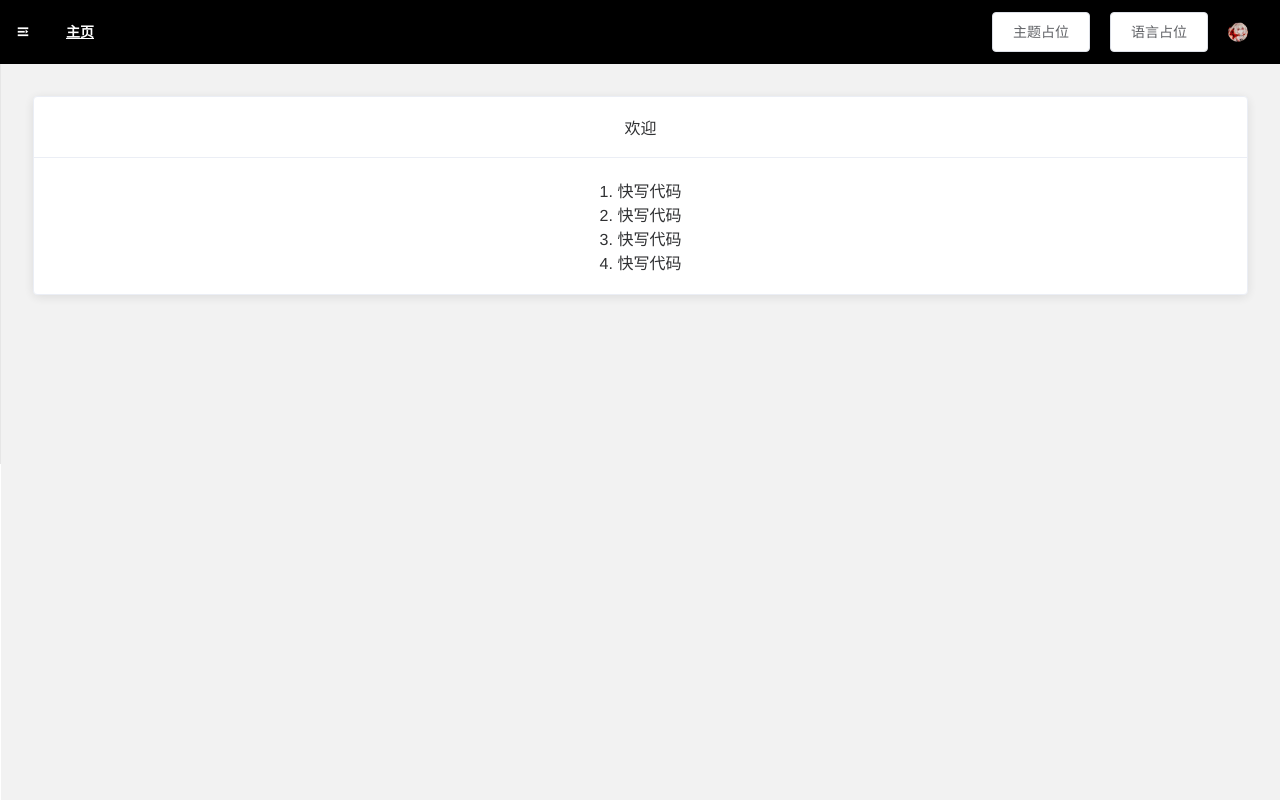
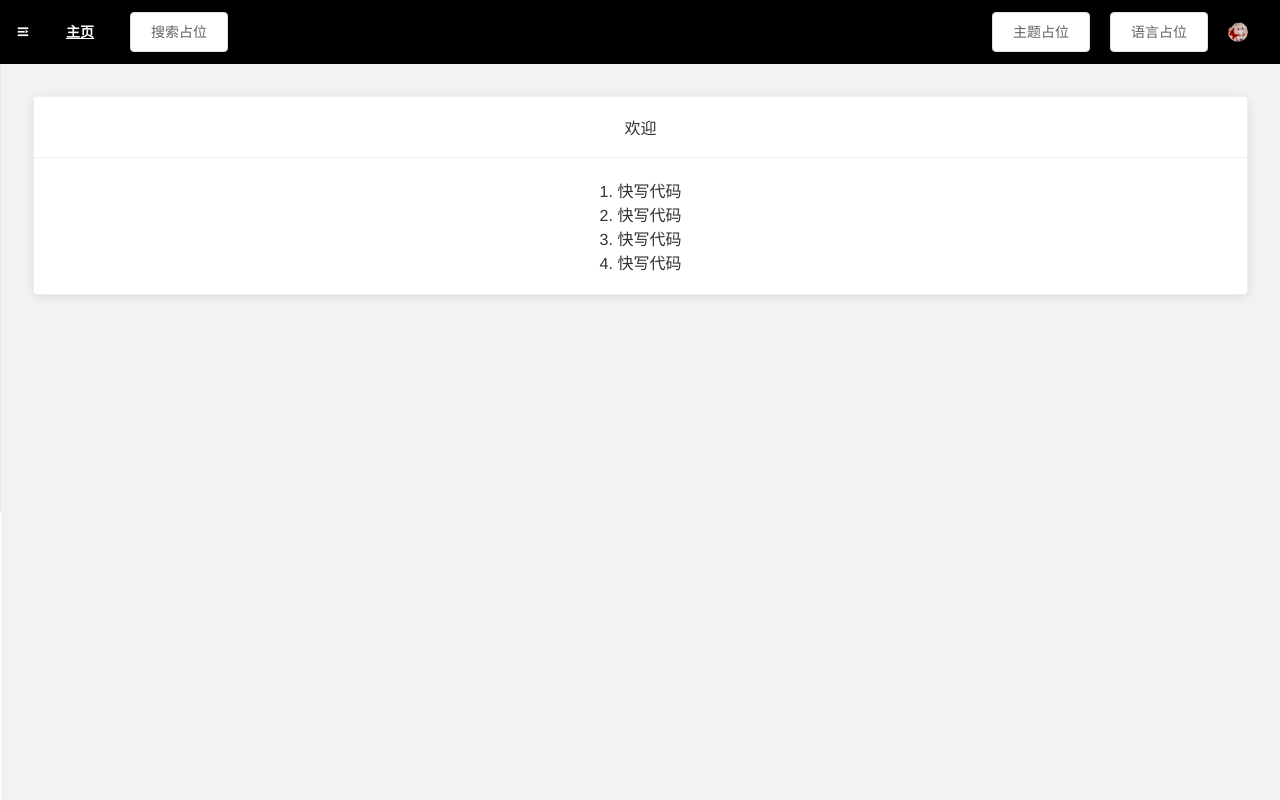
Before and after one commit to AExiaoliou/whogo-ui, a Vue app: page /#/welcome in a window 1280 px wide. Before the commit this address led to /#/welcome. Built offline with nearby package versions, Linux system fonts and the light colour scheme.

Commit message:
add: 有人说很空那就不那么空

```diff
--- a/src/views/NavBar.vue
+++ b/src/views/NavBar.vue
@@ -5,8 +5,11 @@
         <i :class="foldIcon" @click="sideCollapse"></i>
       </div>
     </div>
-    <div class="Header-item" style="flex: auto">
-      <a class="Header-link" href="/#" style="margin-left:20px">主页</a>
+    <div class="Header-item" style="margin-left:20px">
+      <router-link class="Header-link" to="/empty" >主页</router-link>
+    </div>
+    <div class="Header-item" style="flex:auto; margin-left:20px">
+      <el-button>搜索占位</el-button>
     </div>
     <div class="Heder-item" style="margin-right: 20px">
       <el-button>主题占位</el-button>
@@ -24,11 +27,13 @@
 export default {
   name: 'nav-bar',
   methods: {
+    // 更新侧边栏折叠状态
     sideCollapse () {
       this.$store.commit('sideCollapse')
     }
   },
   computed: {
+    // 根据侧边栏折叠状态更新图标
     foldIcon () {
       return this.$store.state.app.isSideCollapse ? 'el-icon-s-unfold' : 'el-icon-s-fold'
     }
--- a/src/views/SideBar.vue
+++ b/src/views/SideBar.vue
@@ -1,6 +1,12 @@
 <template>
   <aside class="Sider">
     <el-menu class="menu" :collapse="isSideCollapse" router>
+      <el-menu-item index="/">用户管理</el-menu-item>
+      <el-menu-item index="/">角色管理</el-menu-item>
+      <el-menu-item index="/">菜单管理</el-menu-item>
+      <el-menu-item index="/">字典管理</el-menu-item>
+      <el-menu-item index="/">通知公告</el-menu-item>
+      <el-menu-item index="/">日志记录</el-menu-item>
       <el-menu-item index="/dashboard">系统监控</el-menu-item>
       <el-menu-item index="/test">test</el-menu-item>
     </el-menu>
```
